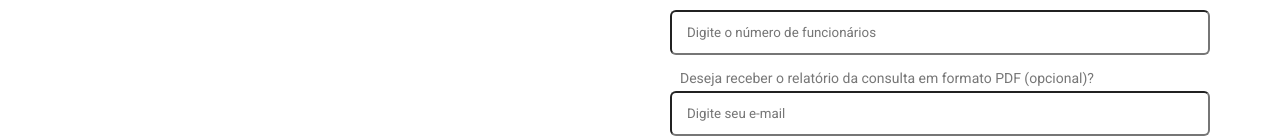
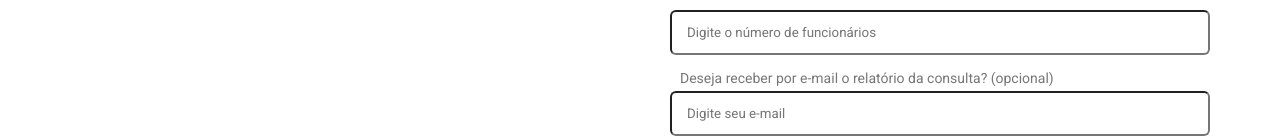
Before and after one commit to previsio-engenharia/ferramentas-previsio-frontend, a Next.js app: page /consulta_nr04 in a window 1280 px wide. Shown: the part 664-802 px from the top of the page. Built offline with nearby package versions, Linux system fonts and the light colour scheme.

Commit message:
label email ok

```diff
--- a/pages/consulta_nr04.js
+++ b/pages/consulta_nr04.js
@@ -268,7 +268,7 @@ function ConsultaNR04(){
                                     </div>
                                 </div>
                                 <div className='label'>
-                                    <p>Deseja receber o relatório da consulta em formato PDF (opcional)?</p>
+                                    <p>Deseja receber por e-mail o relatório da consulta? (opcional)</p>
                                 </div>
                                 <div className='fields'>
                                     <div className='field'>
@@ -300,7 +300,7 @@ function ConsultaNR04(){
                                     </div>
                                 </div>
                                 <div className='label'>
-                                    <p>Deseja receber por e-mail o relatório da consulta?</p>
+                                    <p>Deseja receber por e-mail o relatório da consulta? (opcional)</p>
                                 </div>
                                 <div className='fields'>
                                     <div className='field'>
--- a/pages/consulta_nr05.js
+++ b/pages/consulta_nr05.js
@@ -243,7 +243,7 @@ function ConsultaNR05(){
                                     </div>
                                 </div>
                                 <div className='label'>
-                                    <p>Deseja receber o relatório da consulta em formato PDF (opcional)?</p>
+                                    <p>Deseja receber por e-mail o relatório da consulta? (opcional)</p>
                                 </div>
                                 <div className='fields'>
                                     <div className='field'>
@@ -274,7 +274,7 @@ function ConsultaNR05(){
                                     </div>
                                 </div>
                                 <div className='label'>
-                                    <p>Deseja receber por e-mail o relatório da consulta?</p>
+                                    <p>Deseja receber por e-mail o relatório da consulta? (opcional)</p>
                                 </div>
                                 <div className='fields'>
                                     <div className='field'>
```
